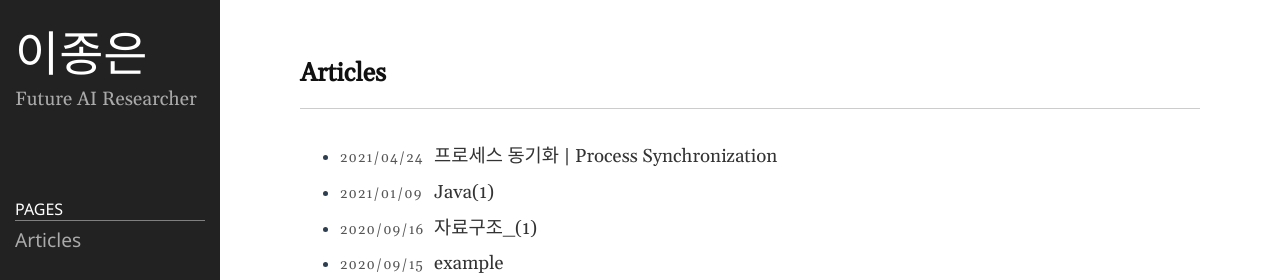
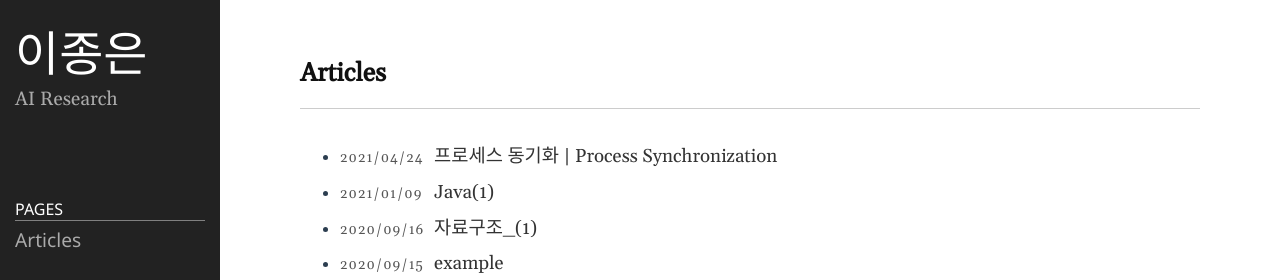
Before and after one commit to Jong-eun-Lee/jong-eun-lee.github.io, a Jekyll site: the page built from index.md, in a window 1280 px wide. Shown: the top 280 px of the page. Built offline with Jekyll 4.4.1, drawn with Linux system fonts in a browser that asks for light colours.

Commit message:
2021-07-25

```diff
--- a/_config.yml
+++ b/_config.yml
@@ -21,7 +21,7 @@
 title: 이종은
 email: kjayjay40@gmail.com
 description: >- # this means to ignore newlines until "baseurl:"
-  Future AI Researcher
+  AI Research
 # baseurl: "/" # the subpath of your site, e.g. /blog
 # url: "http://ejjoo.github.io" # the base hostname & protocol for your site, e.g. http://example.com
 github_username: jong-eun-lee
```
